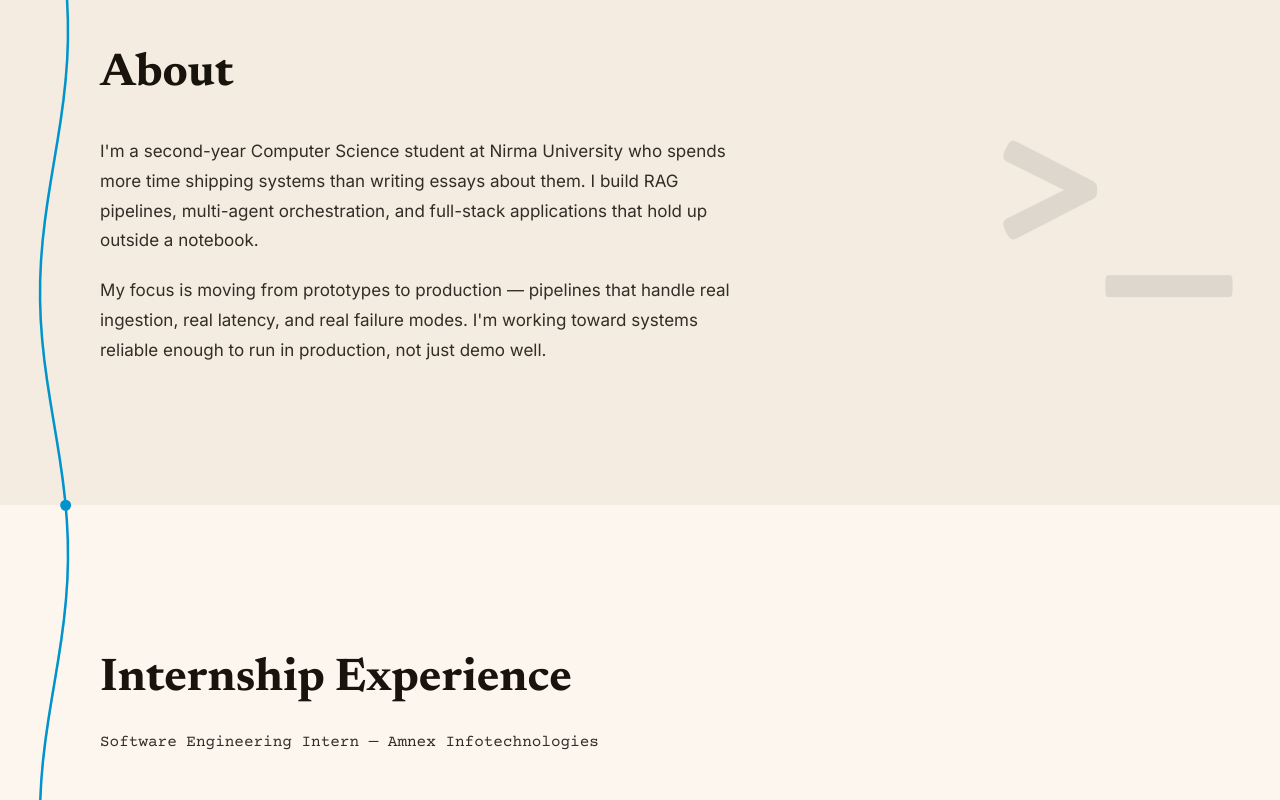
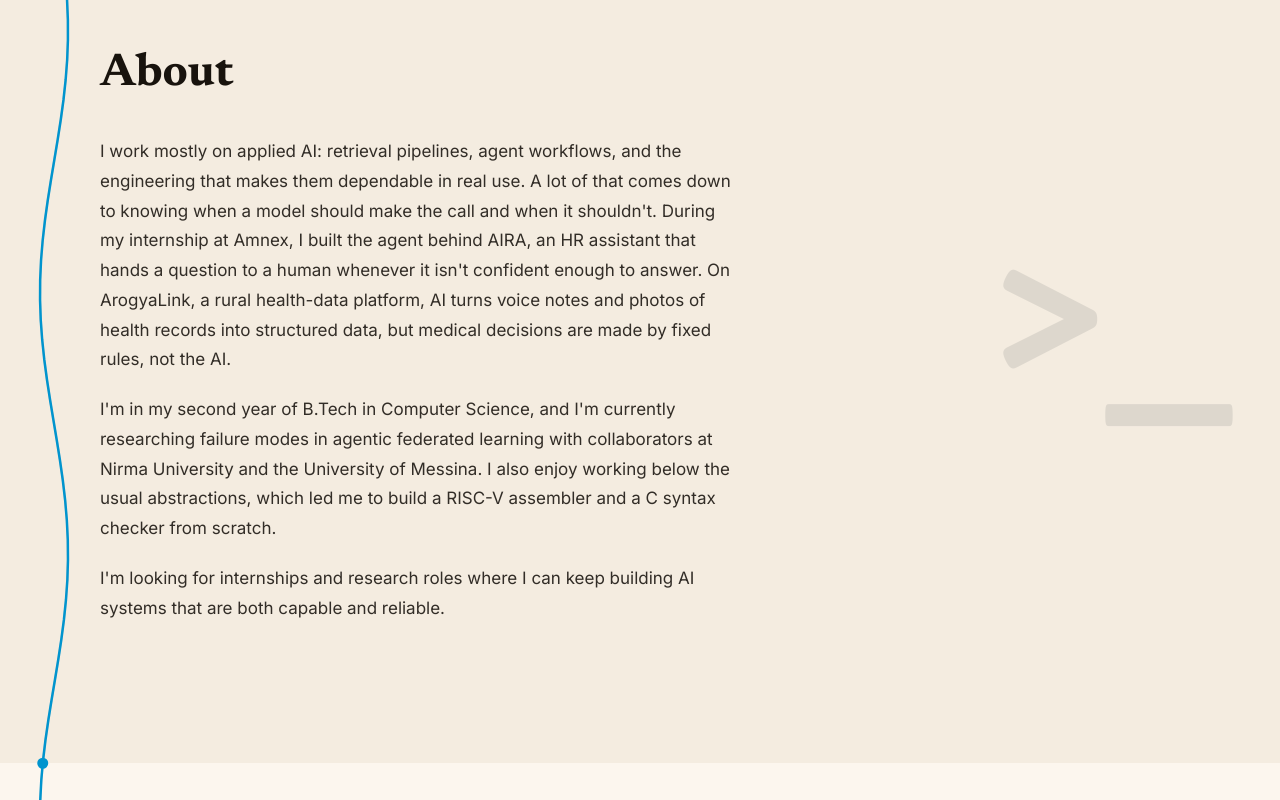
Before and after one commit to Shresht2107/Shresht2107.github.io, a Next.js app: page / in a window 1280 px wide. Shown: the part 900-1700 px from the top of the page. Built offline with nearby package versions, Linux system fonts and the light colour scheme.

Commit message:
Replace About copy

```diff
--- a/components/AboutSection.tsx
+++ b/components/AboutSection.tsx
@@ -8,6 +8,7 @@ export function AboutSection() {
   const { reducedMotion } = useMotion();
   const { ref, visible } = useReveal<HTMLElement>(reducedMotion);
   const reveal = revealStyles(visible, reducedMotion);
+  const [first, ...remaining] = about.paragraphs;
 
   return (
     <section id="about" ref={ref} className="section bg-band" style={{ overflow: 'hidden' }}>
@@ -18,15 +19,18 @@ export function AboutSection() {
         <div style={reveal.heading}>
           <h2 className="section-heading">{about.heading}</h2>
         </div>
+        {/* First paragraph leads; the remainder follows on the later reveal. */}
         <div style={reveal.body}>
           <p className="prose" style={{ marginTop: 28 }}>
-            {about.body}
+            {first}
           </p>
         </div>
         <div style={reveal.rest}>
-          <p className="prose" style={{ marginTop: 20 }}>
-            {about.rest}
-          </p>
+          {remaining.map((paragraph) => (
+            <p key={paragraph} className="prose" style={{ marginTop: 20 }}>
+              {paragraph}
+            </p>
+          ))}
         </div>
       </div>
     </section>
--- a/content/site.ts
+++ b/content/site.ts
@@ -63,8 +63,11 @@ export const hero = {
 export const about = {
   heading: 'About',
   watermark: '>_',
-  body: "I'm a second-year Computer Science student at Nirma University who spends more time shipping systems than writing essays about them. I build RAG pipelines, multi-agent orchestration, and full-stack applications that hold up outside a notebook.",
-  rest: "My focus is moving from prototypes to production — pipelines that handle real ingestion, real latency, and real failure modes. I'm working toward systems reliable enough to run in production, not just demo well.",
+  paragraphs: [
+    'I work mostly on applied AI: retrieval pipelines, agent workflows, and the engineering that makes them dependable in real use. A lot of that comes down to knowing when a model should make the call and when it shouldn\'t. During my internship at Amnex, I built the agent behind AIRA, an HR assistant that hands a question to a human whenever it isn\'t confident enough to answer. On ArogyaLink, a rural health-data platform, AI turns voice notes and photos of health records into structured data, but medical decisions are made by fixed rules, not the AI.',
+    'I\'m in my second year of B.Tech in Computer Science, and I\'m currently researching failure modes in agentic federated learning with collaborators at Nirma University and the University of Messina. I also enjoy working below the usual abstractions, which led me to build a RISC-V assembler and a C syntax checker from scratch.',
+    'I\'m looking for internships and research roles where I can keep building AI systems that are both capable and reliable.',
+  ],
 } as const;
 
 /* ------------------------------------------------------------ internship */
```
